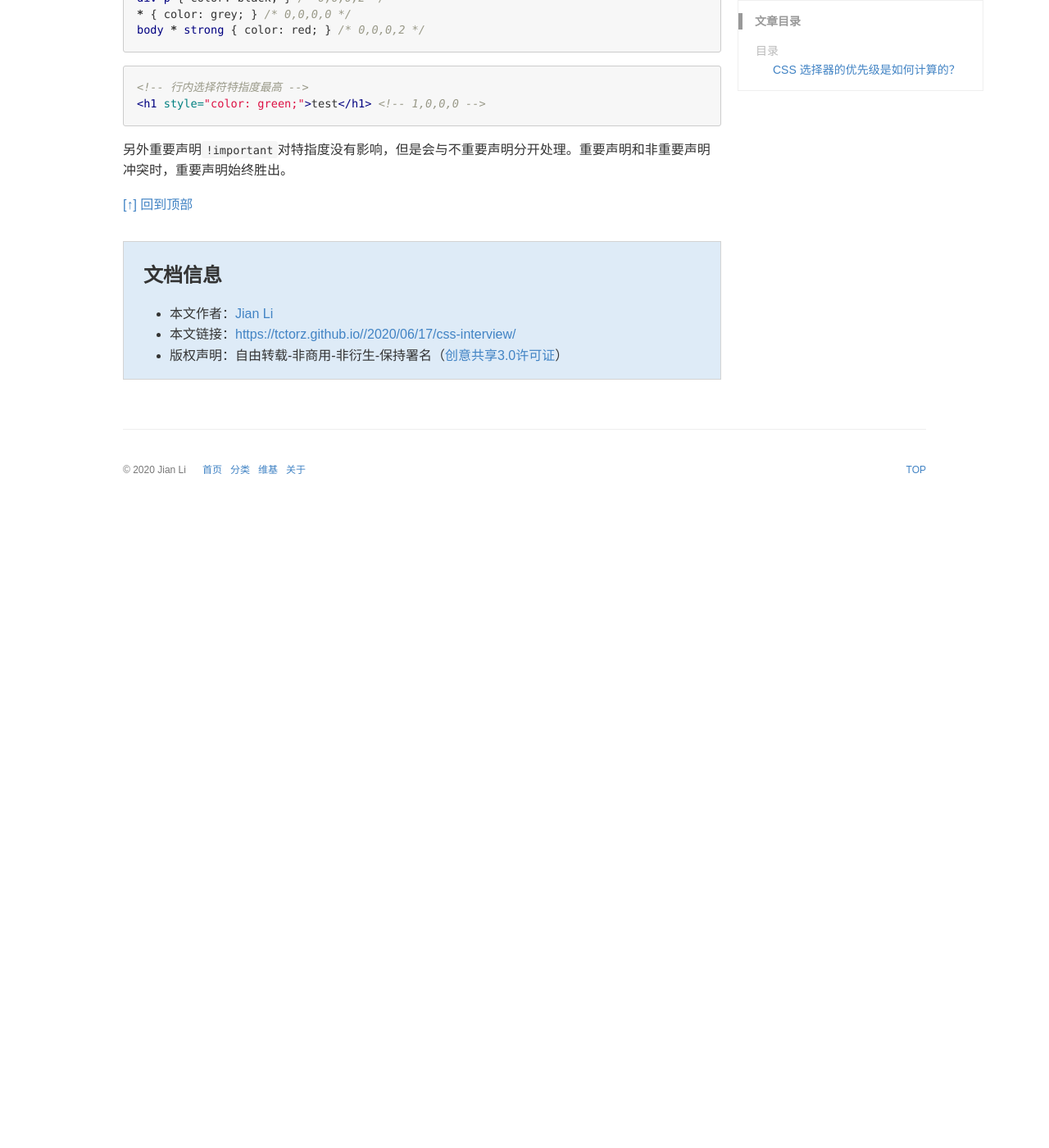
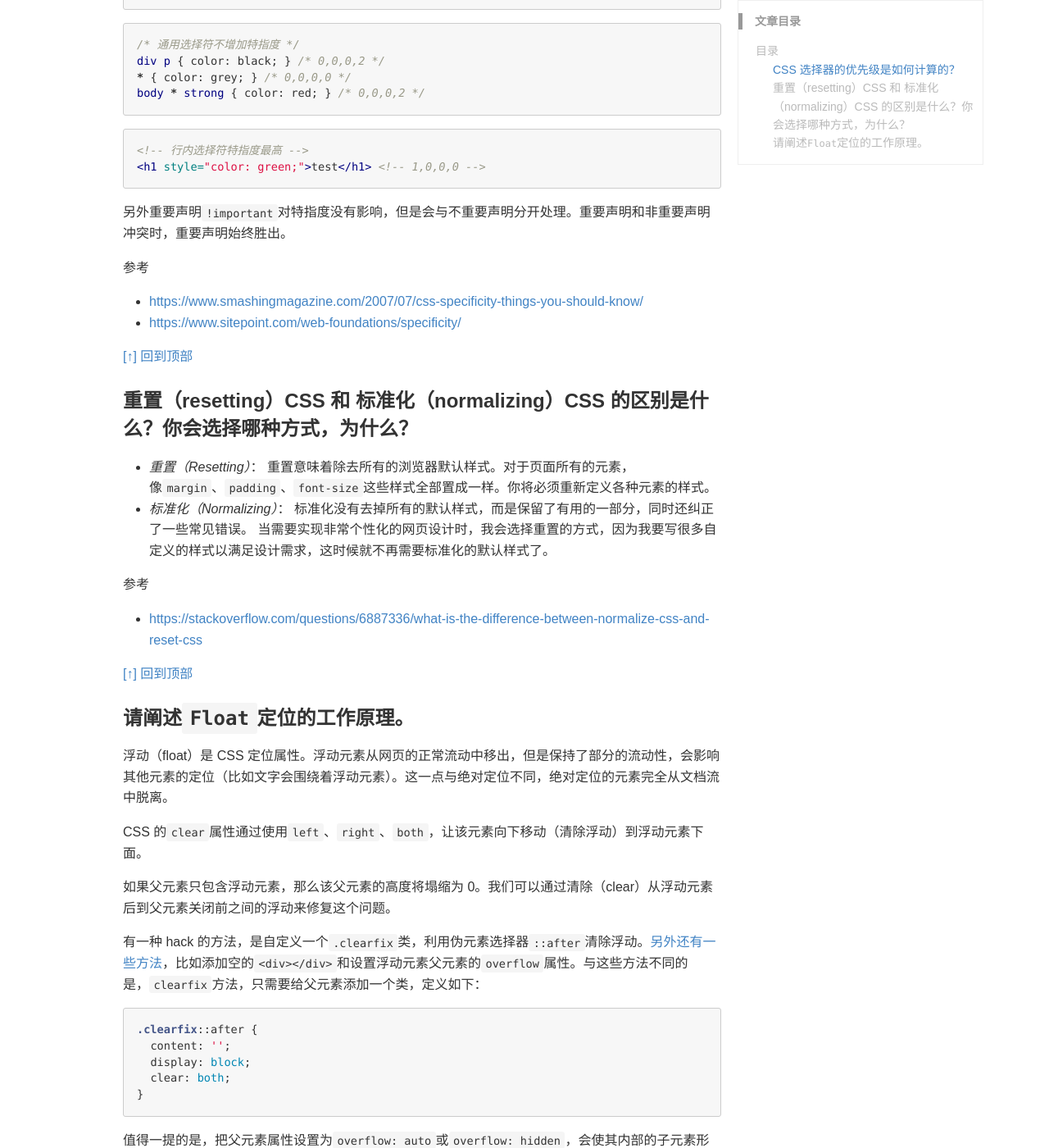
Before and after one commit to TcTOrz/TcTOrz.github.io, a Jekyll site: the page built from _posts/2020-06-17-css-interview.md, in a window 1280 px wide and 1400 px high, scrolled down 1849 px. Shown: the whole window at 82% size. Built offline with Jekyll 4.4.1, drawn with Linux system fonts in a browser that asks for light colours; some web fonts are replaced; comment, search, counter and statistics services are not loaded; before the commit the page ends 2479 px from its top, so only the background shows below that; some of the changed text lies outside the part shown.

````diff
--- a/_posts/2020-06-17-css-interview.md
+++ b/_posts/2020-06-17-css-interview.md
@@ -10,6 +10,8 @@ topmost: false
 ## 目录
 
 - [CSS 选择器的优先级是如何计算的？](#css-选择器的优先级是如何计算的)
+- [重置（resetting）CSS 和 标准化（normalizing）CSS 的区别是什么？你会选择哪种方式，为什么？](#重置resettingCSS-和-标准化normalizingCSS-的区别是什么你会选择哪种方式为什么)
+- [请阐述`Float`定位的工作原理。](#请阐述float定位的工作原理)
 
 ### CSS 选择器的优先级是如何计算的？
 浏览器通过优先级规则，判断元素展示哪些样式。优先级通过 4 个维度指标确定，我们假定以`a、b、c、d`命名，分别代表以下含义：
@@ -83,4 +85,47 @@ body * strong { color: red; } /* 0,0,0,2 */
 
 另外重要声明`!important`对特指度没有影响，但是会与不重要声明分开处理。重要声明和非重要声明冲突时，重要声明始终胜出。
 
+参考
+- <https://www.smashingmagazine.com/2007/07/css-specificity-things-you-should-know/>
+- <https://www.sitepoint.com/web-foundations/specificity/>
+
 [[↑] 回到顶部](#目录)
+
+### 重置（resetting）CSS 和 标准化（normalizing）CSS 的区别是什么？你会选择哪种方式，为什么？
+- *重置（Resetting）*： 重置意味着除去所有的浏览器默认样式。对于页面所有的元素，像`margin`、`padding`、`font-size`这些样式全部置成一样。你将必须重新定义各种元素的样式。
+- *标准化（Normalizing）*： 标准化没有去掉所有的默认样式，而是保留了有用的一部分，同时还纠正了一些常见错误。
+当需要实现非常个性化的网页设计时，我会选择重置的方式，因为我要写很多自定义的样式以满足设计需求，这时候就不再需要标准化的默认样式了。
+
+参考
+- <https://stackoverflow.com/questions/6887336/what-is-the-difference-between-normalize-css-and-reset-css>
+
+[[↑] 回到顶部](#目录)
+
+### 请阐述`Float`定位的工作原理。
+浮动（float）是 CSS 定位属性。浮动元素从网页的正常流动中移出，但是保持了部分的流动性，会影响其他元素的定位（比如文字会围绕着浮动元素）。这一点与绝对定位不同，绝对定位的元素完全从文档流中脱离。
+
+CSS 的`clear`属性通过使用`left`、`right`、`both`，让该元素向下移动（清除浮动）到浮动元素下面。
+
+如果父元素只包含浮动元素，那么该父元素的高度将塌缩为 0。我们可以通过清除（clear）从浮动元素后到父元素关闭前之间的浮动来修复这个问题。
+
+有一种 hack 的方法，是自定义一个`.clearfix`类，利用伪元素选择器`::after`清除浮动。[另外还有一些方法](https://css-tricks.com/all-about-floats/#article-header-id-4)，比如添加空的`<div></div>`和设置浮动元素父元素的`overflow`属性。与这些方法不同的是，`clearfix`方法，只需要给父元素添加一个类，定义如下：
+
+```css
+.clearfix::after {
+  content: '';
+  display: block;
+  clear: both;
+}
+```
+
+值得一提的是，把父元素属性设置为`overflow: auto`或`overflow: hidden`，会使其内部的子元素形成块格式化上下文（Block Formatting Context），并且父元素会扩张自己，使其能够包围它的子元素。
+
+参考
+- <https://css-tricks.com/all-about-floats/>
+
+[[↑] 回到顶部](#目录)
+
+写在最后：
+- 原作者[yangshun](https://github.com/yangshun)
+- 部分摘录自《CSS权威指南》(第四版)
+- 感谢他们的付出!
````
Also changed, not shown: _posts/2020-06-16-javascript-interview.md (+7 -1 lines), _posts/2020-06-17-html-interview.md (+5 -1 lines).
